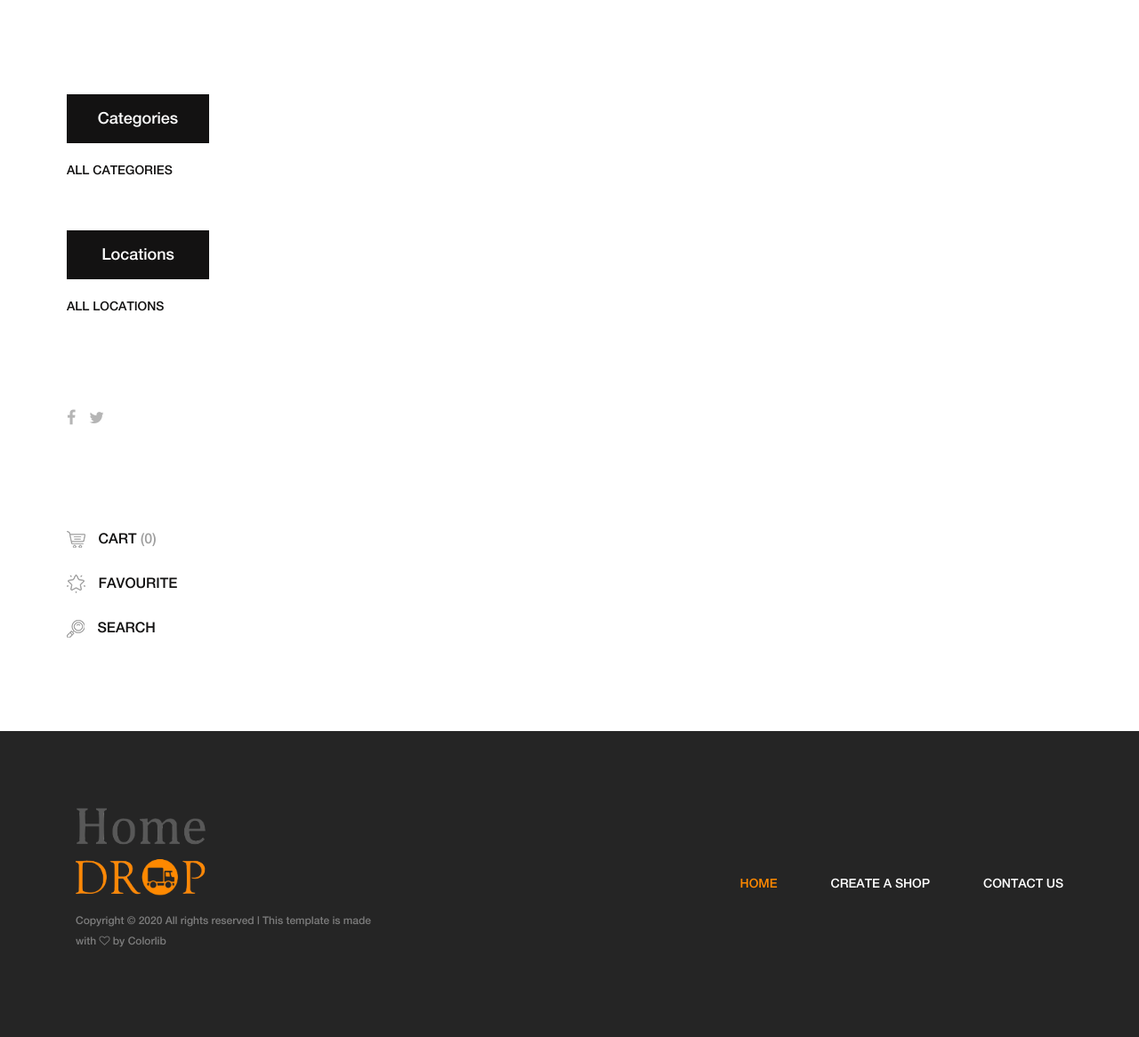
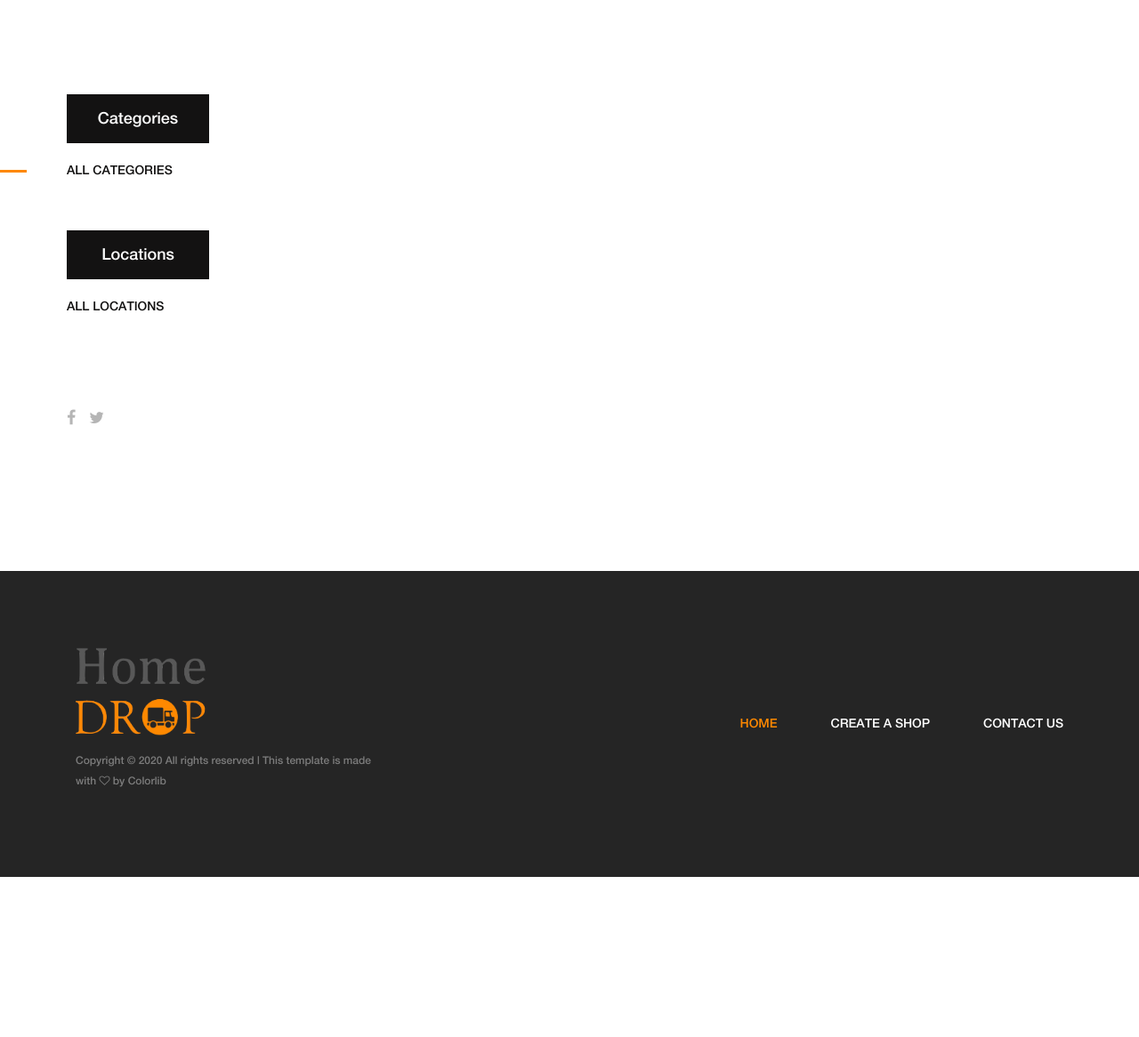
Before and after one commit to Dinuda/homedrop, a Flask app: page / in a window 1280 px wide. Shown: the part 254-1420 px from the top of the page at 89% size. After the commit the page ends 1240 px from the top, so only its background shows below. Run offline with Flask 2, Linux system fonts and the light colour scheme; data that the repository does not hold is empty; some libraries are stand-ins or nearby versions.

Commit message:
layout javascripts fixed

```diff
--- a/database.py
+++ b/database.py
@@ -4,8 +4,8 @@ from flask_mysqldb import MySQL
 def getDatabase(app):
     app.config['MYSQL_HOST'] = 'localhost'
     app.config['MYSQL_USER'] = 'root'
-    app.config['MYSQL_PASSWORD'] = 'M@hpshinyblack'
-    #app.config['MYSQL_PASSWORD'] = 'mysqlroot'
+    #app.config['MYSQL_PASSWORD'] = 'M@hpshinyblack'
+    app.config['MYSQL_PASSWORD'] = 'mysqlroot'
     app.config['MYSQL_DB'] = 'home_delivery'
 
     return MySQL(app)
--- a/templates/index.html
+++ b/templates/index.html
@@ -1,34 +1,4 @@
 {% extends "layout.html" %}
-
-{% block scripts %}
-<script>
-    function insertParam(key, value) {
-        key = encodeURIComponent(key); value = encodeURIComponent(value);
-        var s = document.location.search;
-        var kvp = key + "=" + value;
-        var r = new RegExp("(&|\\?)" + key + "=[^\&]*");
-        s = s.replace(r, "$1" + kvp);
-        if (!RegExp.$1) { s += (s.length > 0 ? '&' : '?') + kvp; };
-        //again, do what you will here
-        document.location.search = s;
-    }
-
-    (function () {
-        // your page initialization code here. the DOM will be available here
-        const urlParams = new URLSearchParams(window.location.search);
-        const category = urlParams.get('category')
-        const location = urlParams.get('location')
-
-        document.getElementsByName("menu-item").forEach(function (menu) {
-            menu.classList.remove("active");
-        });
-
-        document.getElementById("category-" + category).className += "active";
-        document.getElementById("location-" + location).className += "active";
-    })();
-</script>
-{% endblock %}
-
 
 {% block content %}
 
--- a/templates/layout.html
+++ b/templates/layout.html
@@ -9,10 +9,10 @@
     <!-- The above 4 meta tags *must* come first in the head; any other head content must come *after* these tags -->
 
     <!-- Title  -->
-    <title>Amado - Furniture Ecommerce Template | Home</title>
+    <title>Home Drop</title>
 
     <!-- Favicon  -->
-    <link rel="icon" href="images/core-img/favicon.ico">
+    <link rel="icon" href="images/core-img/favicon.png">
 
     <!-- Core Style CSS -->
     <link rel="stylesheet" href="css/core-style.css">
@@ -108,14 +108,6 @@
                 <a href="#"><i class="fa fa-facebook mr-15" aria-hidden="true"></i></a>
                 <a href="#"><i class="fa fa-twitter mr-15" aria-hidden="true"></i></a>
             </div>
-            <!-- Cart Menu -->
-            <div class="cart-fav-search mb-30 mt-100">
-                <a href="cart.html" class="cart-nav"><img src="images/core-img/cart.png" alt=""> Cart
-                    <span>(0)</span></a>
-                <a href="#" class="fav-nav"><img src="images/core-img/favorites.png" alt=""> Favourite</a>
-                <a href="#" class="search-nav"><img src="images/core-img/search.png" alt=""> Search</a>
-            </div>
-
         </header>
 
         <!-- Content Area Start -->
@@ -194,6 +186,32 @@
     <!-- Scripts Area Start -->
     {% block scripts %}{% endblock %}
     <!-- Scripts Area End -->
+    <script>
+        function insertParam(key, value) {
+            key = encodeURIComponent(key); value = encodeURIComponent(value);
+            var s = document.location.search;
+            var kvp = key + "=" + value;
+            var r = new RegExp("(&|\\?)" + key + "=[^\&]*");
+            s = s.replace(r, "$1" + kvp);
+            if (!RegExp.$1) { s += (s.length > 0 ? '&' : '?') + kvp; };
+            //again, do what you will here
+            document.location.search = s;
+        }
+
+        (function () {
+            // your page initialization code here. the DOM will be available here
+            const urlParams = new URLSearchParams(window.location.search);
+            var category = urlParams.get('category')
+            var location = urlParams.get('location')
+
+            document.getElementsByName("menu-item").forEach(function (menu) {
+                menu.classList.remove("active");
+            });
+            category = category? category: '';
+            document.getElementById("category-" + category).className += "active";
+            document.getElementById("location-" + location).className += "active";
+        })();
+    </script>
 </body>
 
 </html>
```
Also changed, not shown: static/images/core-img/favicon.png (added).
